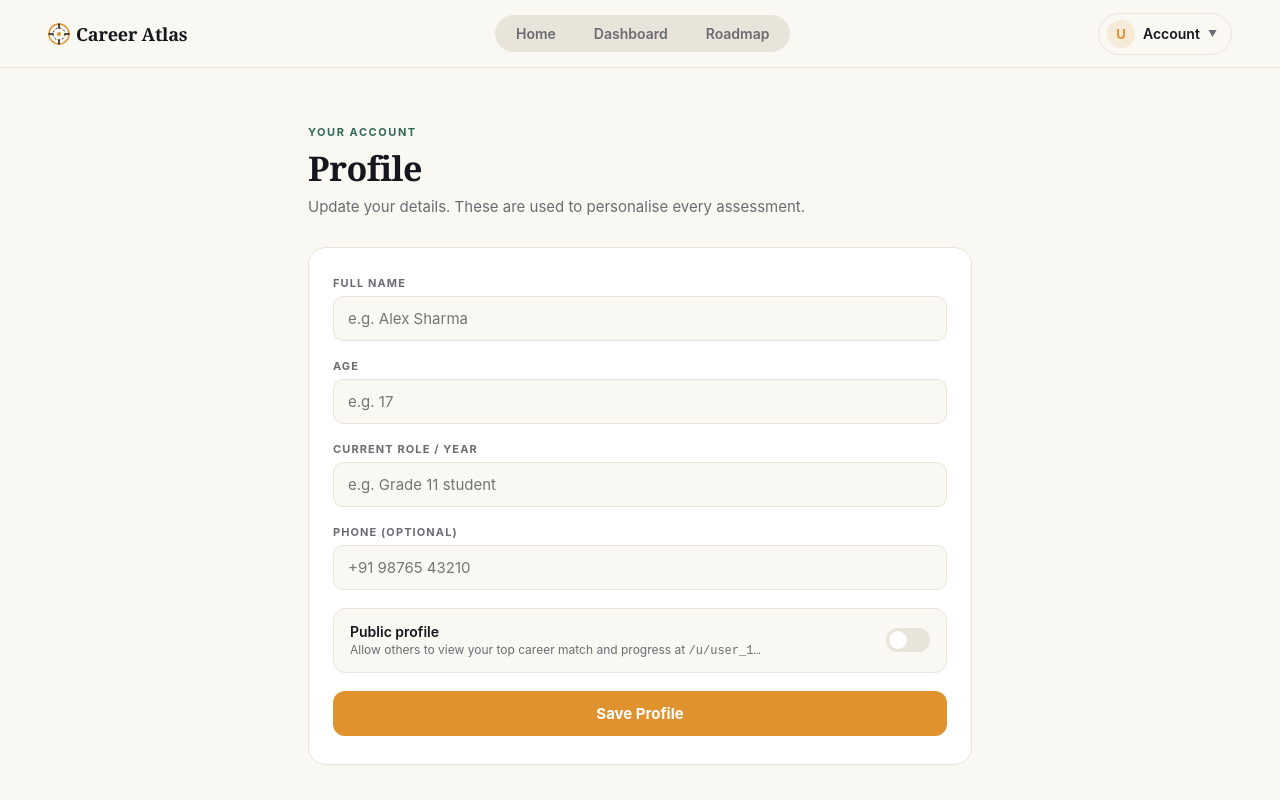
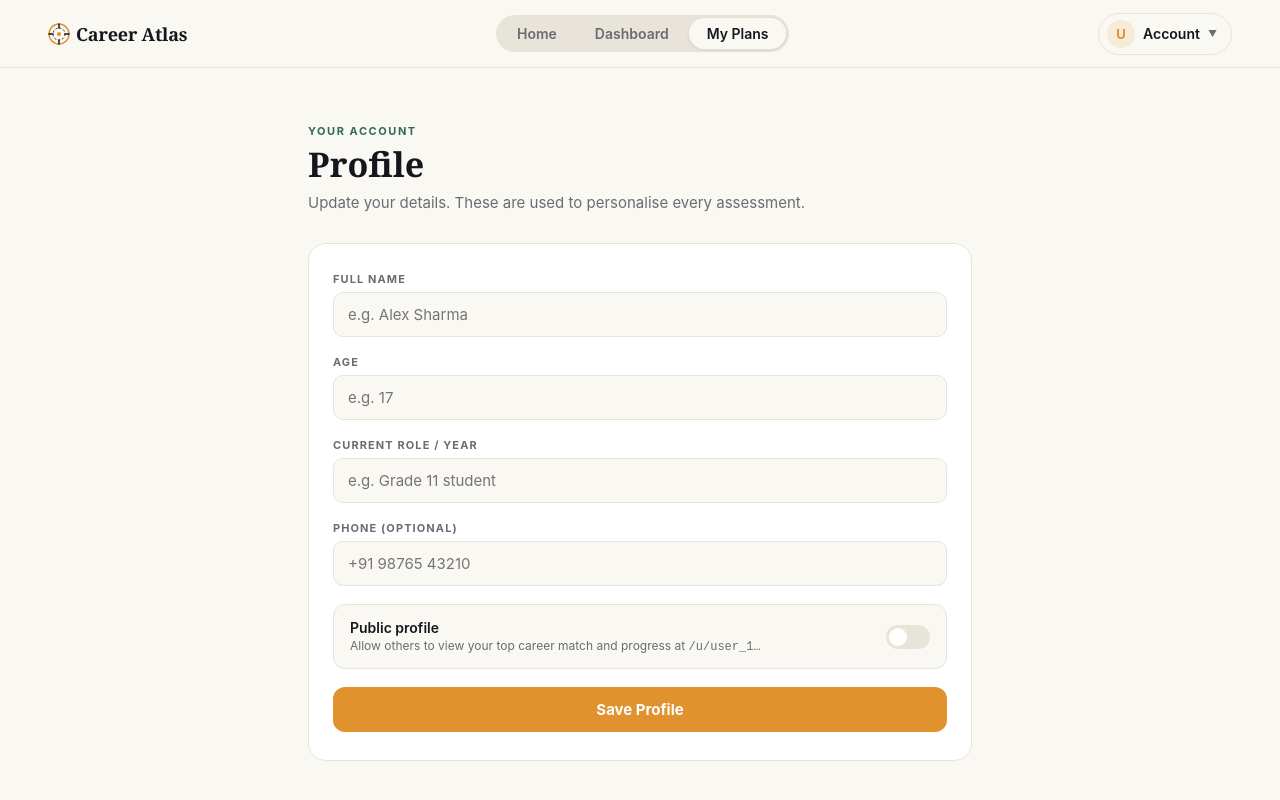
Before and after one commit to dakshxndrm/career-ai, a React (Vite) app: page /profile in a window 1280 px wide. Shown: the top 800 px of the page. Built offline with nearby package versions, Linux system fonts and the light colour scheme; no server answers; the database is empty; sample sign-in values are in the browser's storage.

Commit message:
polish theme + navbar

```diff
--- a/src/components/Navbar.jsx
+++ b/src/components/Navbar.jsx
@@ -121,10 +121,10 @@ export default function Navbar() {
               Dashboard
             </NavLink>
             <NavLink
-              to="/roadmap"
+              to="/profile"
               style={({ isActive }) => ({ ...linkBase, ...(isActive ? linkActive : {}) })}
             >
-              Roadmap
+              My Plans
             </NavLink>
           </>
         )}
--- a/src/index.css
+++ b/src/index.css
@@ -1,115 +1,11 @@
-* {
-  box-sizing: border-box;
-  font-family: "Inter", system-ui, -apple-system, BlinkMacSystemFont;
+* { box-sizing: border-box; }
+html, body, #root { margin: 0; padding: 0; min-height: 100vh; }
+body {
+  font-family: "Inter", system-ui, -apple-system, BlinkMacSystemFont, sans-serif;
+  background: #FAF8F3; color: #16161D;
+  -webkit-font-smoothing: antialiased; -moz-osx-font-smoothing: grayscale;
 }
-
-body {
-  margin: 0;
-  min-height: 100vh;
-  background: radial-gradient(
-      circle at top,
-      rgba(59, 130, 246, 0.15),
-      transparent 60%
-    ),
-    linear-gradient(135deg, #0b1220, #0f172a);
-  color: #e5e7eb;
+@media (prefers-reduced-motion: reduce) {
+  *, *::before, *::after { animation-duration: .01ms !important; animation-iteration-count: 1 !important; transition-duration: .01ms !important; }
 }
-
-/* COMMON LAYOUT */
-.page-center {
-  min-height: 100vh;
-  display: flex;
-  align-items: center;
-  justify-content: center;
-}
-
-/* GLASS CARD */
-.glass-card {
-  background: rgba(255, 255, 255, 0.08);
-  backdrop-filter: blur(14px);
-  border-radius: 18px;
-  padding: 36px;
-  width: 100%;
-  max-width: 520px;
-  border: 1px solid rgba(255, 255, 255, 0.12);
-  box-shadow: 0 20px 50px rgba(0, 0, 0, 0.4);
-}
-
-/* HEADINGS */
-h1 {
-  margin: 0 0 8px;
-  font-size: 34px;
-  font-weight: 800;
-  letter-spacing: -0.5px;
-}
-
-h2 {
-  margin: 0;
-  font-size: 22px;
-  font-weight: 600;
-}
-
-p {
-  font-size: 15px;
-  color: #cbd5f5;
-  line-height: 1.6;
-}
-
-/* BUTTONS */
-.primary-btn {
-  width: 100%;
-  padding: 14px;
-  border-radius: 12px;
-  background: linear-gradient(135deg, #3b82f6, #2563eb);
-  border: none;
-  color: white;
-  font-size: 15px;
-  font-weight: 600;
-  cursor: pointer;
-  margin-top: 20px;
-}
-
-.primary-btn:hover {
-  opacity: 0.95;
-}
-
-.secondary-btn {
-  width: 100%;
-  padding: 14px;
-  border-radius: 12px;
-  background: transparent;
-  border: 1px solid rgba(255, 255, 255, 0.25);
-  color: white;
-  font-size: 14px;
-  margin-top: 12px;
-  cursor: pointer;
-}
-
-/* BADGE */
-.badge {
-  display: inline-block;
-  padding: 6px 12px;
-  border-radius: 999px;
-  background: rgba(59, 130, 246, 0.2);
-  color: #93c5fd;
-  font-size: 12px;
-  margin-top: 10px;
-}
-
-/* DASHBOARD CARD */
-.card {
-  margin-top: 28px;
-  padding: 24px;
-  border-radius: 16px;
-  background: rgba(255, 255, 255, 0.06);
-  border: 1px solid rgba(255, 255, 255, 0.12);
-}
-
-a:hover {
-  transform: translateY(-1px);
-  color: #0d9488 !important;
-}
-
-@keyframes spin {
-  to { transform: rotate(360deg); }
-}
+@keyframes spin { to { transform: rotate(360deg); } }
```
Also changed, not shown: 4 other files (tests, documents, lock files or other folders).
